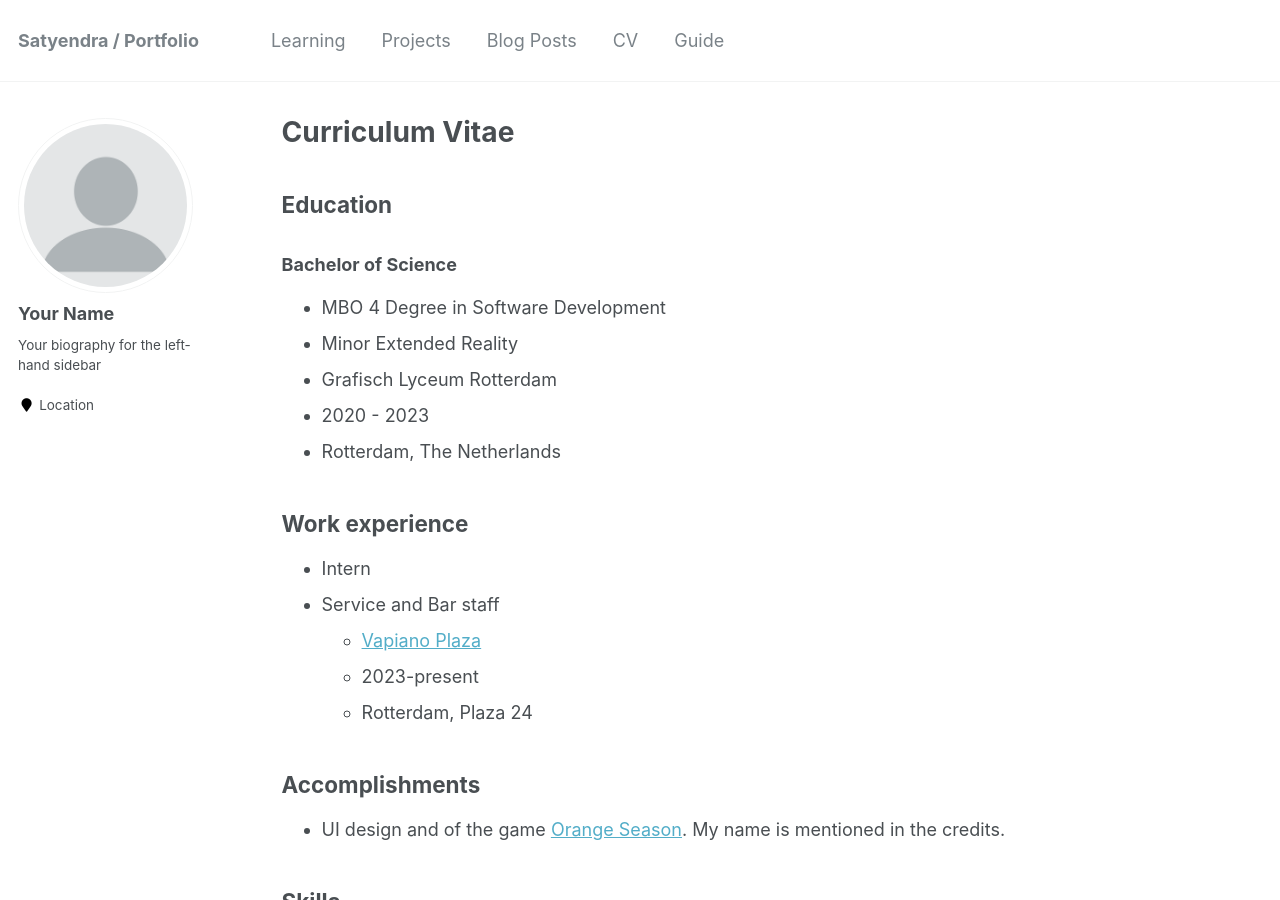
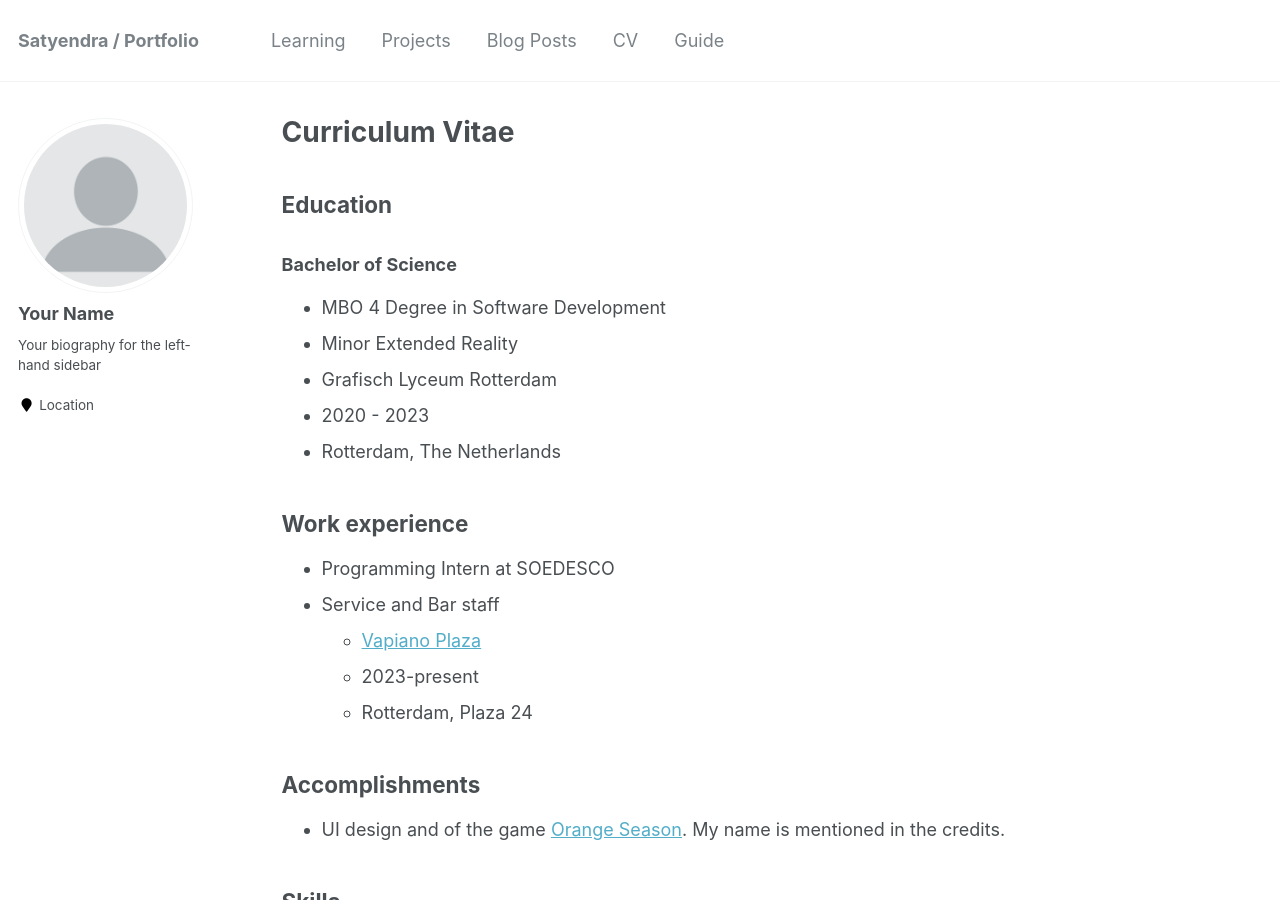
Before and after one commit to GitSatyen/CourseBuas, a Jekyll site: the page built from _pages/cv.md, in a window 1280 px wide and 900 px high. Built offline with Jekyll 4.4.1, drawn with Linux system fonts in a browser that asks for light colours.

Commit message:
Adjusted contense

```diff
--- a/_pages/cv.md
+++ b/_pages/cv.md
@@ -21,7 +21,7 @@ redirect_from:
 
 ## Work experience
 
-* Intern
+* Programming Intern at SOEDESCO
 * Service and Bar staff
   * <a href="https://vapiano.nl/restaurant/vapiano-rotterdam-plaza/">Vapiano Plaza</a>
   * 2023-present
```
